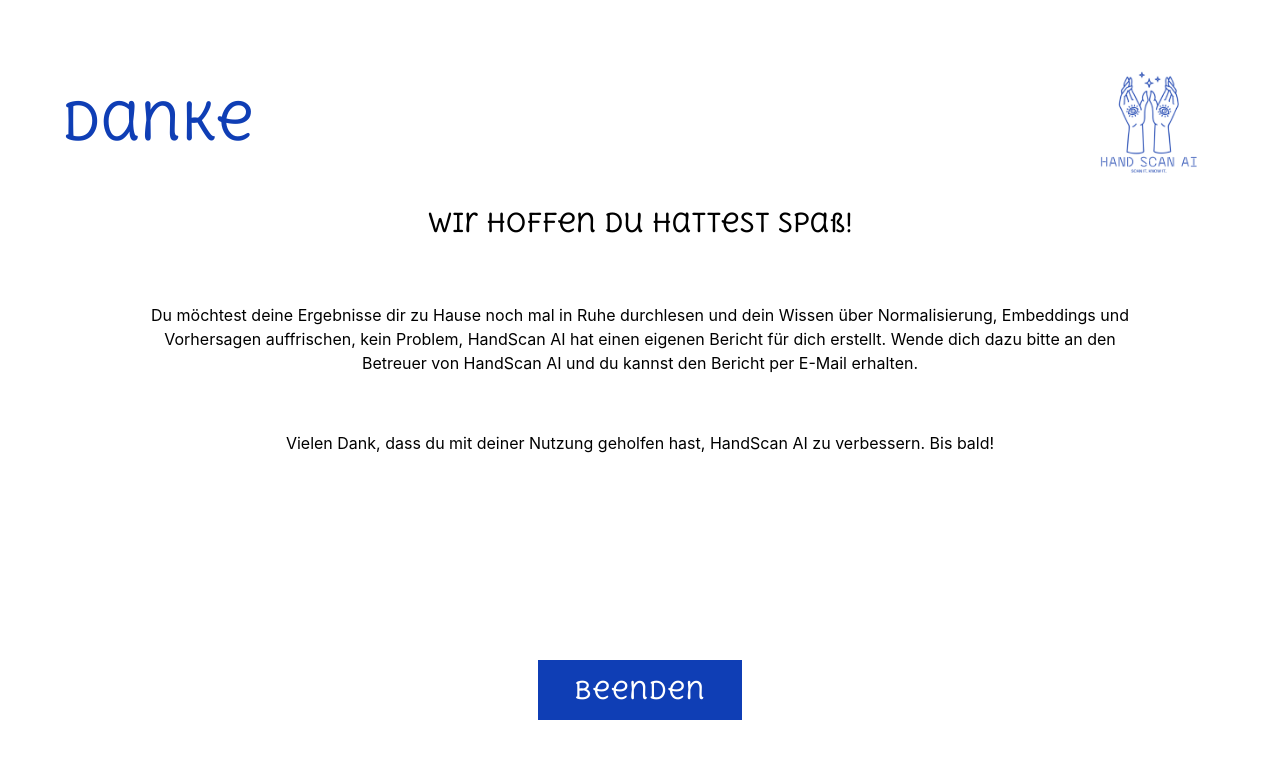
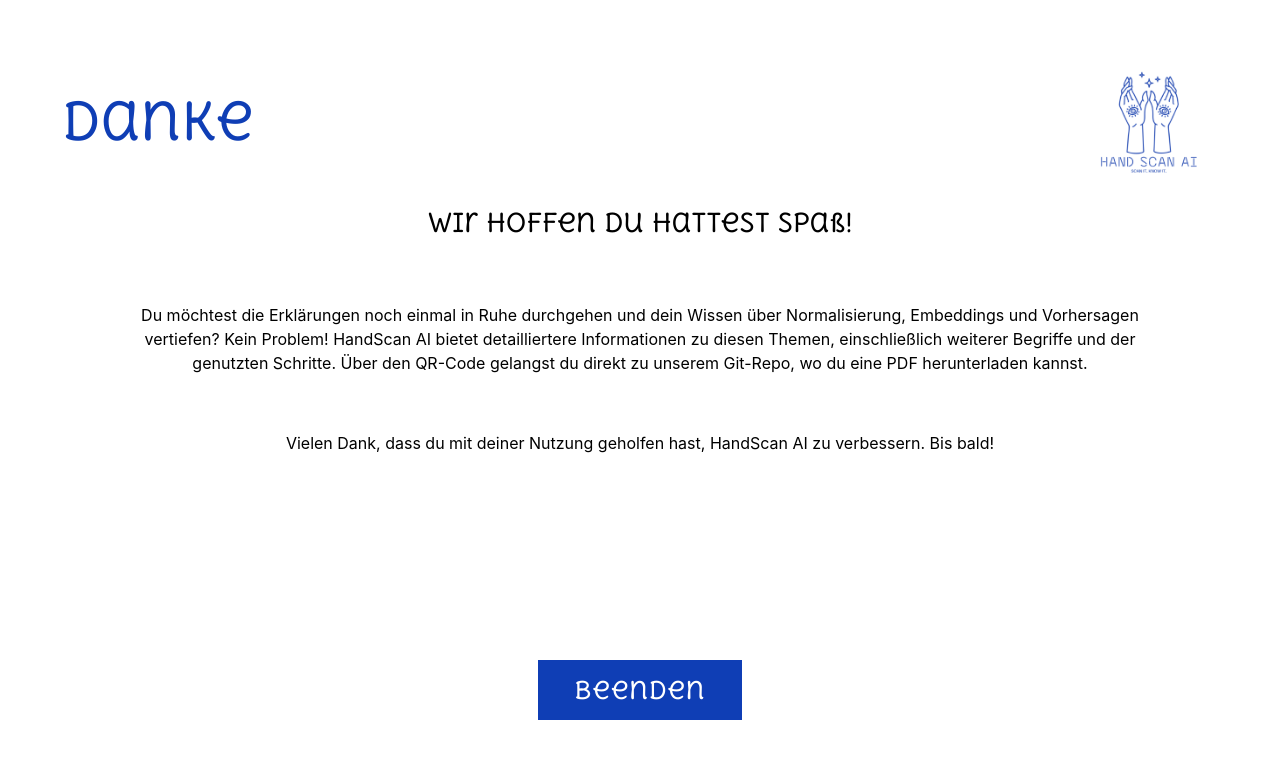
Before and after one commit to ZDDduesseldorf/HandScanAI, a React (Vite) app in the folder frontend/: page /submission-complete in a window 1280 px wide. Shown: the top 758 px of the page. Built offline with nearby package versions, Linux system fonts and the light colour scheme.

Commit message:
Update texts

```diff
--- a/frontend/src/components/custom/NearestNeighbourLayout.tsx
+++ b/frontend/src/components/custom/NearestNeighbourLayout.tsx
@@ -91,9 +91,9 @@ export default function NearestNeighbourLayout({
             {neighbour.gender == 0 ? 'weiblich' : 'männlich'}, {neighbour.age}
           </HandText>
           <p>
-            Hier war der <b>{neighbour.region}</b> sehr ähnlich zu deinem, daher
-            hat HandScan mit Hilfe von diesem Bild dein Alter und Geschlecht
-            bestimmt.
+            Hier war {neighbour.region.toLowerCase() == 'hand' ? 'die' : 'der'}{' '}
+            <b>{neighbour.region}</b> sehr ähnlich zu deinem, daher hat HandScan
+            mit Hilfe von diesem Bild dein Alter und Geschlecht bestimmt.
           </p>
         </Vertical>
       ))}
--- a/frontend/src/pages/Explanation.tsx
+++ b/frontend/src/pages/Explanation.tsx
@@ -87,10 +87,10 @@ export default function Explanation() {
       <Secondary>k-nearest Neighbors (k-NN): Deine Nächsten Nachbarn</Secondary>
       <p>
         Hier siehst du dein Bild und drei weitere, die vom Alter und Geschlecht
-        doch gut zu deinem passen sollten, oder? HandScan AI nutzt nämlich einen
-        k-NN Algorithmus, um die Vorhersage zu treffen. k-Nearest Neighbors
-        (k-NN) ist eine Methode des maschinellen Lernens, die auf der Annahme
-        basiert, dass ähnliche Bilder ähnliche Ergebnisse liefern.
+        doch gut zu deinem passen sollten, oder? HandScan AI gibt dir eine
+        Vorhersage, basierend auf den Bildern, die in unserem Datensatz, am
+        meisten mit deinem Bild übereinstimmen. HandScan AI nutzt nämlich einen
+        k-Nearest Neighbors (k-NN) Algorithmus, um die Vorhersage zu treffen.
       </p>
       <NearestNeighbourLayout
         src={displayImage}
@@ -100,7 +100,7 @@ export default function Explanation() {
       />
       <Centered style="max-width: 70vw;">
         <Secondary centered={true} style="margin-bottom:0">
-          Statt Hand Scan AI kannst du auch k-NN Algorithmus sagen
+          Vom Bild zur Vorhersage: Die Schritte hinter HandScan AI
         </Secondary>
         <p style={{ textAlign: 'center' }}>
           „k-Nearest Neighbors (k-NN)“ ist eine Methode des maschinellen
--- a/frontend/src/pages/SubmissionComplete.tsx
+++ b/frontend/src/pages/SubmissionComplete.tsx
@@ -27,11 +27,12 @@ export default function SubmissionComplete() {
       <Centered style="text-align:center;">
         <Secondary centered={true}>Wir hoffen du hattest Spaß!</Secondary>
         <p>
-          Du möchtest deine Ergebnisse dir zu Hause noch mal in Ruhe durchlesen
-          und dein Wissen über Normalisierung, Embeddings und Vorhersagen
-          auffrischen, kein Problem, HandScan AI hat einen eigenen Bericht für
-          dich erstellt. Wende dich dazu bitte an den Betreuer von HandScan AI
-          und du kannst den Bericht per E-Mail erhalten.
+          Du möchtest die Erklärungen noch einmal in Ruhe durchgehen und dein
+          Wissen über Normalisierung, Embeddings und Vorhersagen vertiefen? Kein
+          Problem! HandScan AI bietet detailliertere Informationen zu diesen
+          Themen, einschließlich weiterer Begriffe und der genutzten Schritte.
+          Über den QR-Code gelangst du direkt zu unserem Git-Repo, wo du eine
+          PDF herunterladen kannst.
         </p>
         <p>
           Vielen Dank, dass du mit deiner Nutzung geholfen hast, HandScan AI zu
```
